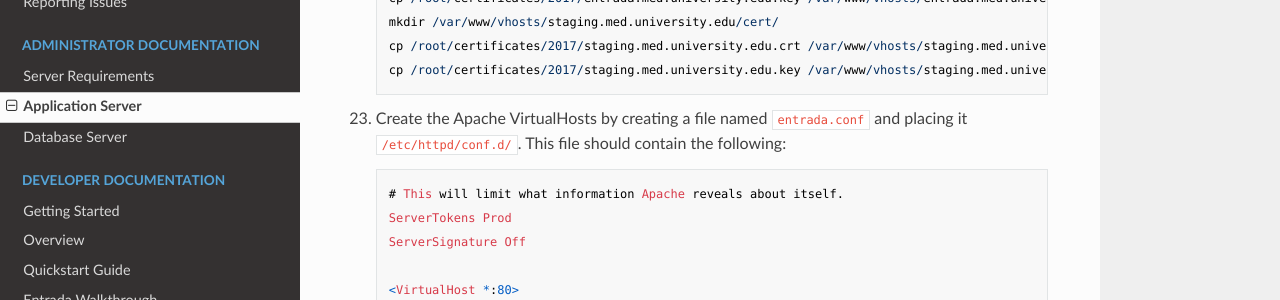
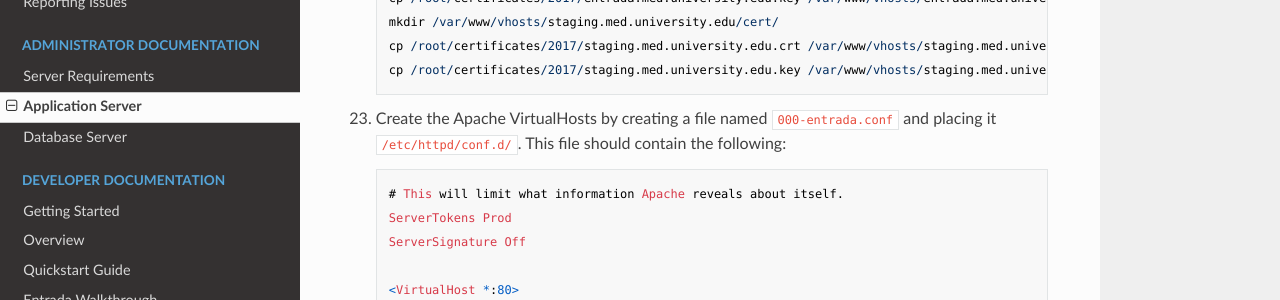
Before and after one commit to pyarmak/entrada-1x-docs, an MkDocs documentation site: the page built from docs/administrator/application-server.md, in a window 1280 px wide and 900 px high, scrolled down 5164 px. Shown: the part 147-447 px from the top of the window. Built offline with MkDocs 1.6.1, drawn with Linux system fonts in a browser that asks for light colours; nearby versions of some CDN libraries; old or Windows-style settings are respelled for this version of MkDocs.

Commit message:
Update application-server.md

```diff
--- a/docs/administrator/application-server.md
+++ b/docs/administrator/application-server.md
@@ -202,7 +202,7 @@ The hostnames that will be referenced throughout this document will be `entrada.
         cp /root/certificates/2017/staging.med.university.edu.crt /var/www/vhosts/staging.med.university.edu/cert/
         cp /root/certificates/2017/staging.med.university.edu.key /var/www/vhosts/staging.med.university.edu/cert/
 
-23. Create the Apache VirtualHosts by creating a file named `entrada.conf` and placing it `/etc/httpd/conf.d/`. This file should contain the following:
+23. Create the Apache VirtualHosts by creating a file named `000-entrada.conf` and placing it `/etc/httpd/conf.d/`. This file should contain the following:
 
         # This will limit what information Apache reveals about itself.
         ServerTokens Prod
```
